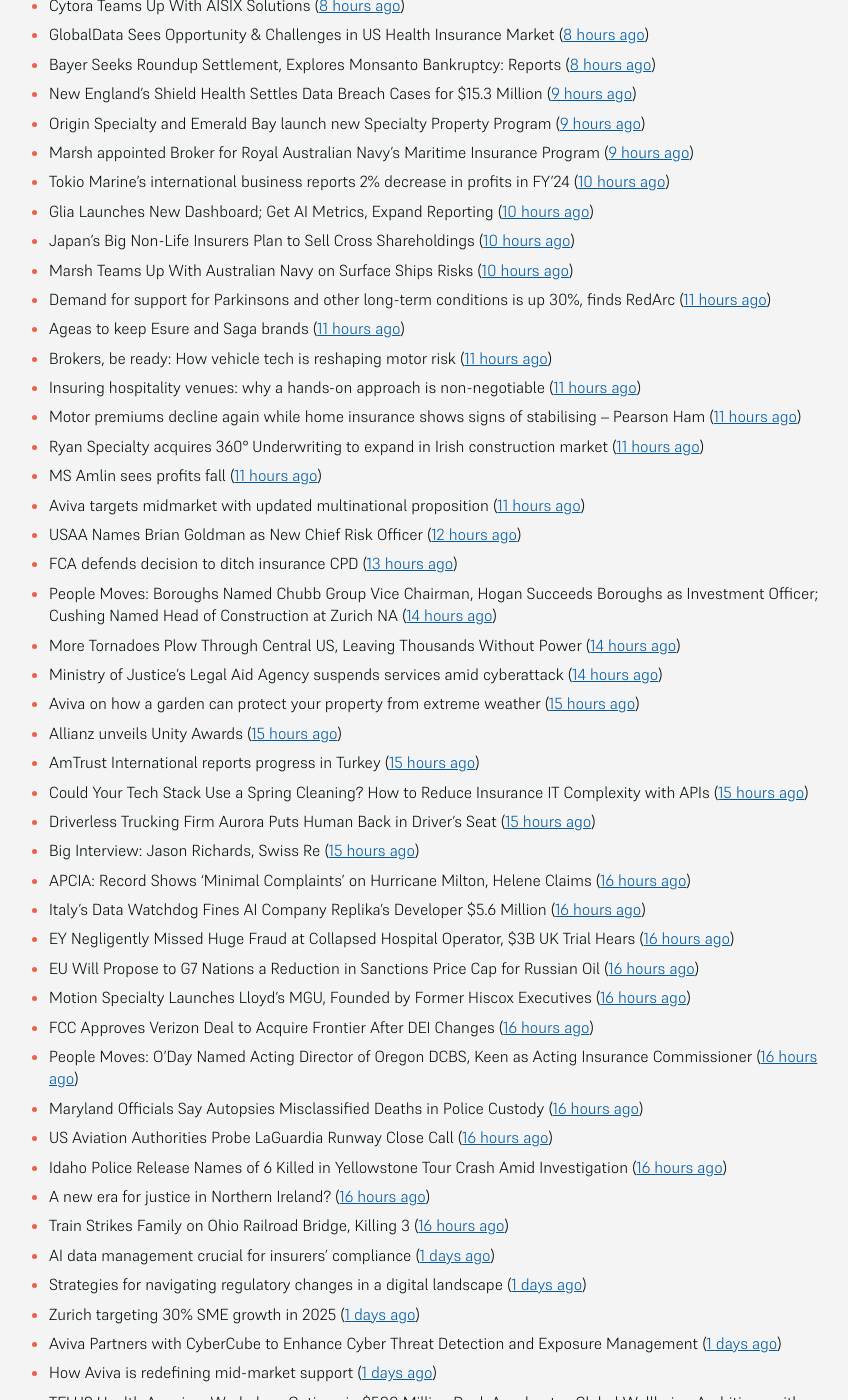
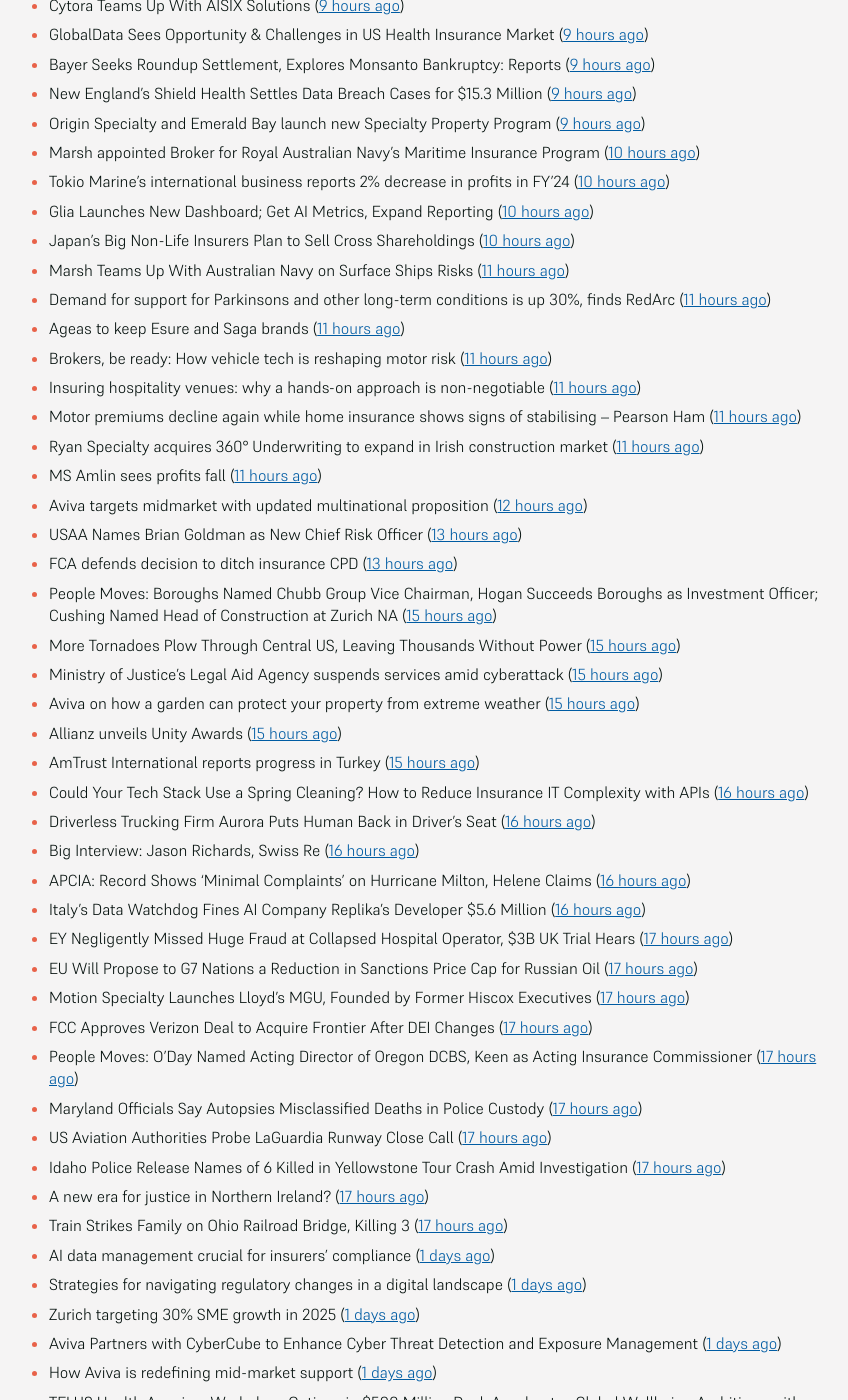
Before and after one commit to mat-0/feeds.thechels.uk, a Jekyll site: the page built from index.md, in a window 1280 px wide and 1400 px high, scrolled down 1008 px. Shown: the whole window, without its empty margins (215-1063 px from the left). Built offline with Jekyll 4.4.1, drawn with Linux system fonts in a browser that asks for light colours; some of the changed text lies outside the part shown.

Commit message:
New Feed

```diff
--- a/index.md
+++ b/index.md
@@ -20,28 +20,28 @@ description: Latest Updates
 - Ryan Specialty Acquires Irish MGU 360° Underwriting ([5 hours ago](https://www.insurancejournal.com/news/international/2025/05/20/824530.htm))
 - No NOAA Large-Disaster Data to Hurt Insurers’ Grasp of Secondary Perils, Says AM Best ([5 hours ago](https://www.insurancejournal.com/news/national/2025/05/20/824515.htm))
 - Iowa-Based Ice Cream Manufacturer Issues Recall Over Plastic Concerns ([5 hours ago](https://www.insurancejournal.com/news/midwest/2025/05/20/824520.htm))
-- Europe’s big four reinsurers still on track to meet ‘ambitious’ 2025 targets, says Fitch ([5 hours ago](https://www.reinsurancene.ws/europes-big-four-reinsurers-still-on-track-to-meet-ambitious-2025-targets-says-fitch/))
+- Europe’s big four reinsurers still on track to meet ‘ambitious’ 2025 targets, says Fitch ([6 hours ago](https://www.reinsurancene.ws/europes-big-four-reinsurers-still-on-track-to-meet-ambitious-2025-targets-says-fitch/))
 - Hannover Re promotes Hermenier to Managing Director, Klass to retire ([6 hours ago](https://www.reinsurancene.ws/hannover-re-promotes-hermenier-to-managing-director-klass-to-retire/))
-- Stablecoin Bill Advances in US Senate in Big Win for Crypto ([6 hours ago](https://www.insurancejournal.com/news/national/2025/05/20/824512.htm))
-- Cyclone Reinsurance Pool reduces insurance premiums for Australians in high risk areas ([6 hours ago](https://www.reinsurancene.ws/cyclone-reinsurance-pool-reduces-insurance-premiums-for-australians-in-high-risk-areas/))
+- Stablecoin Bill Advances in US Senate in Big Win for Crypto ([7 hours ago](https://www.insurancejournal.com/news/national/2025/05/20/824512.htm))
+- Cyclone Reinsurance Pool reduces insurance premiums for Australians in high risk areas ([7 hours ago](https://www.reinsurancene.ws/cyclone-reinsurance-pool-reduces-insurance-premiums-for-australians-in-high-risk-areas/))
 - Everest appoints Darryl Page to its Board of Directors ([7 hours ago](https://www.reinsurancene.ws/everest-appoints-darryl-page-to-its-board-of-directors/))
 - Cytora and Aisix Solutions Partner to Bolster Insurers’ Wildfire Risk Management ([7 hours ago](https://www.insurtechinsights.com/cytora-and-aisix-solutions-partner-to-bolster-insurers-wildfire-risk-management/))
-- Massachusetts Denies 7.1% Workers’ Comp Rate Hike After 2024 ‘Excessive’ Cut ([7 hours ago](https://www.insurancejournal.com/news/east/2025/05/20/824489.htm))
-- Wildfire risk intensifies across the US, urging greater resilience and collaboration, warns Triple-I ([7 hours ago](https://www.reinsurancene.ws/wildfire-risk-intensifies-across-the-us-urging-greater-resilience-and-collaboration-warns-triple-i/))
-- Nearmap to Acquire Itel in $1.3 Billion Deal, Creating $8 Billion Property Intelligence Powerhouse ([7 hours ago](https://www.insurtechinsights.com/nearmap-to-acquire-itel-in-1-3-billion-deal-creating-8-billion-property-intelligence-powerhouse/))
+- Massachusetts Denies 7.1% Workers’ Comp Rate Hike After 2024 ‘Excessive’ Cut ([8 hours ago](https://www.insurancejournal.com/news/east/2025/05/20/824489.htm))
+- Wildfire risk intensifies across the US, urging greater resilience and collaboration, warns Triple-I ([8 hours ago](https://www.reinsurancene.ws/wildfire-risk-intensifies-across-the-us-urging-greater-resilience-and-collaboration-warns-triple-i/))
+- Nearmap to Acquire Itel in $1.3 Billion Deal, Creating $8 Billion Property Intelligence Powerhouse ([8 hours ago](https://www.insurtechinsights.com/nearmap-to-acquire-itel-in-1-3-billion-deal-creating-8-billion-property-intelligence-powerhouse/))
 - Grant Williamson to lead Willis CRB in Canada ([8 hours ago](https://www.reinsurancene.ws/grant-williamson-to-lead-willis-crb-in-canada/))
-- Deutsche Rück reports strong 2024 performance as net profit hits €14.5m ([8 hours ago](https://www.reinsurancene.ws/deutsche-ruck-reports-strong-2024-performance-as-net-profit-hits-e14-5m/))
-- Sophos and Capsule Insurance Join Forces to Offer Integrated Cybersecurity and Insurance for UK Businesses ([8 hours ago](https://www.insurtechinsights.com/sophos-and-capsule-insurance-join-forces-to-offer-integrated-cybersecurity-and-insurance-for-uk-businesses/))
-- Cytora Teams Up With AISIX Solutions ([8 hours ago](https://insurance-edge.net/2025/05/20/cytora-teams-up-with-aisix-solutions/))
-- GlobalData Sees Opportunity & Challenges in US Health Insurance Market ([8 hours ago](https://insurance-edge.net/2025/05/20/globaldata-sees-opportunity-challenges-in-us-health-insurance-market/))
-- Bayer Seeks Roundup Settlement, Explores Monsanto Bankruptcy: Reports ([8 hours ago](https://www.insurancejournal.com/news/national/2025/05/20/824477.htm))
+- Deutsche Rück reports strong 2024 performance as net profit hits €14.5m ([9 hours ago](https://www.reinsurancene.ws/deutsche-ruck-reports-strong-2024-performance-as-net-profit-hits-e14-5m/))
+- Sophos and Capsule Insurance Join Forces to Offer Integrated Cybersecurity and Insurance for UK Businesses ([9 hours ago](https://www.insurtechinsights.com/sophos-and-capsule-insurance-join-forces-to-offer-integrated-cybersecurity-and-insurance-for-uk-businesses/))
+- Cytora Teams Up With AISIX Solutions ([9 hours ago](https://insurance-edge.net/2025/05/20/cytora-teams-up-with-aisix-solutions/))
+- GlobalData Sees Opportunity & Challenges in US Health Insurance Market ([9 hours ago](https://insurance-edge.net/2025/05/20/globaldata-sees-opportunity-challenges-in-us-health-insurance-market/))
+- Bayer Seeks Roundup Settlement, Explores Monsanto Bankruptcy: Reports ([9 hours ago](https://www.insurancejournal.com/news/national/2025/05/20/824477.htm))
 - New England’s Shield Health Settles Data Breach Cases for $15.3 Million ([9 hours ago](https://www.insurancejournal.com/news/east/2025/05/20/824475.htm))
 - Origin Specialty and Emerald Bay launch new Specialty Property Program ([9 hours ago](https://www.reinsurancene.ws/origin-specialty-and-emerald-bay-launch-new-specialty-property-program/))
-- Marsh appointed Broker for Royal Australian Navy’s Maritime Insurance Program ([9 hours ago](https://www.reinsurancene.ws/marsh-appointed-broker-for-royal-australian-navys-maritime-insurance-program/))
+- Marsh appointed Broker for Royal Australian Navy’s Maritime Insurance Program ([10 hours ago](https://www.reinsurancene.ws/marsh-appointed-broker-for-royal-australian-navys-maritime-insurance-program/))
 - Tokio Marine’s international business reports 2% decrease in profits in FY’24 ([10 hours ago](https://www.reinsurancene.ws/tokio-marines-international-business-reports-2-decrease-in-profits-in-fy24/))
 - Glia Launches New Dashboard; Get AI Metrics, Expand Reporting ([10 hours ago](https://insurance-edge.net/2025/05/20/glia-launches-new-dashboard-get-ai-metrics-expand-reporting/))
 - Japan’s Big Non-Life Insurers Plan to Sell Cross Shareholdings ([10 hours ago](https://www.insurancejournal.com/news/international/2025/05/20/824468.htm))
-- Marsh Teams Up With Australian Navy on Surface Ships Risks ([10 hours ago](https://insurance-edge.net/2025/05/20/marsh-teams-up-with-australian-navy-on-surface-ships-risks/))
+- Marsh Teams Up With Australian Navy on Surface Ships Risks ([11 hours ago](https://insurance-edge.net/2025/05/20/marsh-teams-up-with-australian-navy-on-surface-ships-risks/))
 - Demand for support for Parkinsons and other long-term conditions is up 30%, finds RedArc ([11 hours ago](https://ifamagazine.com/demand-for-support-for-parkinsons-and-other-long-term-conditions-is-up-30-finds-redarc/))
 - Ageas to keep Esure and Saga brands ([11 hours ago](https://www.postonline.co.uk/news/7957788/ageas-to-keep-esure-and-saga-brands))
 - Brokers, be ready: How vehicle tech is reshaping motor risk ([11 hours ago](https://www.insurancebusinessmag.com/uk/news/auto-motor/brokers-be-ready-how-vehicle-tech-is-reshaping-motor-risk-536269.aspx))
@@ -49,30 +49,30 @@ description: Latest Updates
 - Motor premiums decline again while home insurance shows signs of stabilising – Pearson Ham ([11 hours ago](https://www.insurancebusinessmag.com/uk/news/auto-motor/motor-premiums-decline-again-while-home-insurance-shows-signs-of-stabilising--pearson-ham-536267.aspx))
 - Ryan Specialty acquires 360° Underwriting to expand in Irish construction market ([11 hours ago](https://www.insurancebusinessmag.com/uk/news/breaking-news/ryan-specialty-acquires-360-underwriting-to-expand-in-irish-construction-market-536266.aspx))
 - MS Amlin sees profits fall ([11 hours ago](https://www.insurancebusinessmag.com/uk/news/breaking-news/ms-amlin-sees-profits-fall-536259.aspx))
-- Aviva targets midmarket with updated multinational proposition ([11 hours ago](https://www.postonline.co.uk/broker/7957787/aviva-targets-midmarket-with-updated-multinational-proposition))
-- USAA Names Brian Goldman as New Chief Risk Officer ([12 hours ago](https://www.insurtechinsights.com/usaa-names-brian-goldman-as-new-chief-risk-officer/))
+- Aviva targets midmarket with updated multinational proposition ([12 hours ago](https://www.postonline.co.uk/broker/7957787/aviva-targets-midmarket-with-updated-multinational-proposition))
+- USAA Names Brian Goldman as New Chief Risk Officer ([13 hours ago](https://www.insurtechinsights.com/usaa-names-brian-goldman-as-new-chief-risk-officer/))
 - FCA defends decision to ditch insurance CPD ([13 hours ago](https://www.postonline.co.uk/news/7957780/fca-defends-decision-to-ditch-insurance-cpd))
-- People Moves: Boroughs Named Chubb Group Vice Chairman, Hogan Succeeds Boroughs as Investment Officer; Cushing Named Head of Construction at Zurich NA ([14 hours ago](https://www.insurancejournal.com/news/national/2025/05/20/824390.htm))
-- More Tornadoes Plow Through Central US, Leaving Thousands Without Power ([14 hours ago](https://www.insurancejournal.com/news/southeast/2025/05/20/824450.htm))
-- Ministry of Justice's Legal Aid Agency suspends services amid cyberattack ([14 hours ago](https://www.insurancebusinessmag.com/uk/news/cyber/ministry-of-justices-legal-aid-agency-suspends-services-amid-cyberattack-536241.aspx))
+- People Moves: Boroughs Named Chubb Group Vice Chairman, Hogan Succeeds Boroughs as Investment Officer; Cushing Named Head of Construction at Zurich NA ([15 hours ago](https://www.insurancejournal.com/news/national/2025/05/20/824390.htm))
+- More Tornadoes Plow Through Central US, Leaving Thousands Without Power ([15 hours ago](https://www.insurancejournal.com/news/southeast/2025/05/20/824450.htm))
+- Ministry of Justice's Legal Aid Agency suspends services amid cyberattack ([15 hours ago](https://www.insurancebusinessmag.com/uk/news/cyber/ministry-of-justices-legal-aid-agency-suspends-services-amid-cyberattack-536241.aspx))
 - Aviva on how a garden can protect your property from extreme weather ([15 hours ago](https://www.insurancebusinessmag.com/uk/news/property-insurance/aviva-on-how-a-garden-can-protect-your-property-from-extreme-weather-536238.aspx))
 - Allianz unveils Unity Awards ([15 hours ago](https://www.insurancebusinessmag.com/uk/news/breaking-news/allianz-unveils-unity-awards-536237.aspx))
 - AmTrust International reports progress in Turkey ([15 hours ago](https://www.insurancebusinessmag.com/uk/news/breaking-news/amtrust-international-reports-progress-in-turkey-536236.aspx))
-- Could Your Tech Stack Use a Spring Cleaning? How to Reduce Insurance IT Complexity with APIs ([15 hours ago](https://www.insurancejournal.com/blogs/agentsync/2025/05/20/822951.htm))
-- Driverless Trucking Firm Aurora Puts Human Back in Driver’s Seat ([15 hours ago](https://www.insurancejournal.com/news/southcentral/2025/05/20/824443.htm))
-- Big Interview: Jason Richards, Swiss Re ([15 hours ago](https://www.postonline.co.uk/reinsurance/7957541/big-interview-jason-richards-swiss-re))
+- Could Your Tech Stack Use a Spring Cleaning? How to Reduce Insurance IT Complexity with APIs ([16 hours ago](https://www.insurancejournal.com/blogs/agentsync/2025/05/20/822951.htm))
+- Driverless Trucking Firm Aurora Puts Human Back in Driver’s Seat ([16 hours ago](https://www.insurancejournal.com/news/southcentral/2025/05/20/824443.htm))
+- Big Interview: Jason Richards, Swiss Re ([16 hours ago](https://www.postonline.co.uk/reinsurance/7957541/big-interview-jason-richards-swiss-re))
 - APCIA: Record Shows ‘Minimal Complaints’ on Hurricane Milton, Helene Claims ([16 hours ago](https://www.insurancejournal.com/news/national/2025/05/20/824364.htm))
 - Italy’s Data Watchdog Fines AI Company Replika’s Developer $5.6 Million ([16 hours ago](https://www.insurancejournal.com/news/international/2025/05/20/824403.htm))
-- EY Negligently Missed Huge Fraud at Collapsed Hospital Operator, $3B UK Trial Hears ([16 hours ago](https://www.insurancejournal.com/news/international/2025/05/20/824369.htm))
-- EU Will Propose to G7 Nations a Reduction in Sanctions Price Cap for Russian Oil ([16 hours ago](https://www.insurancejournal.com/news/international/2025/05/20/824398.htm))
-- Motion Specialty Launches Lloyd’s MGU, Founded by Former Hiscox Executives ([16 hours ago](https://www.insurancejournal.com/news/international/2025/05/20/824409.htm))
-- FCC Approves Verizon Deal to Acquire Frontier After DEI Changes ([16 hours ago](https://www.insurancejournal.com/news/national/2025/05/20/824415.htm))
-- People Moves: O’Day Named Acting Director of Oregon DCBS, Keen as Acting Insurance Commissioner ([16 hours ago](https://www.insurancejournal.com/news/west/2025/05/20/824095.htm))
-- Maryland Officials Say Autopsies Misclassified Deaths in Police Custody ([16 hours ago](https://www.insurancejournal.com/news/east/2025/05/20/824439.htm))
-- US Aviation Authorities Probe LaGuardia Runway Close Call ([16 hours ago](https://www.insurancejournal.com/news/east/2025/05/20/824432.htm))
-- Idaho Police Release Names of 6 Killed in Yellowstone Tour Crash Amid Investigation ([16 hours ago](https://www.insurancejournal.com/news/west/2025/05/20/824420.htm))
-- A new era for justice in Northern Ireland? ([16 hours ago](https://www.postonline.co.uk/claims/7957782/a-new-era-for-justice-in-northern-ireland))
-- Train Strikes Family on Ohio Railroad Bridge, Killing 3 ([16 hours ago](https://www.insurancejournal.com/news/midwest/2025/05/20/824453.htm))
+- EY Negligently Missed Huge Fraud at Collapsed Hospital Operator, $3B UK Trial Hears ([17 hours ago](https://www.insurancejournal.com/news/international/2025/05/20/824369.htm))
+- EU Will Propose to G7 Nations a Reduction in Sanctions Price Cap for Russian Oil ([17 hours ago](https://www.insurancejournal.com/news/international/2025/05/20/824398.htm))
+- Motion Specialty Launches Lloyd’s MGU, Founded by Former Hiscox Executives ([17 hours ago](https://www.insurancejournal.com/news/international/2025/05/20/824409.htm))
+- FCC Approves Verizon Deal to Acquire Frontier After DEI Changes ([17 hours ago](https://www.insurancejournal.com/news/national/2025/05/20/824415.htm))
+- People Moves: O’Day Named Acting Director of Oregon DCBS, Keen as Acting Insurance Commissioner ([17 hours ago](https://www.insurancejournal.com/news/west/2025/05/20/824095.htm))
+- Maryland Officials Say Autopsies Misclassified Deaths in Police Custody ([17 hours ago](https://www.insurancejournal.com/news/east/2025/05/20/824439.htm))
+- US Aviation Authorities Probe LaGuardia Runway Close Call ([17 hours ago](https://www.insurancejournal.com/news/east/2025/05/20/824432.htm))
+- Idaho Police Release Names of 6 Killed in Yellowstone Tour Crash Amid Investigation ([17 hours ago](https://www.insurancejournal.com/news/west/2025/05/20/824420.htm))
+- A new era for justice in Northern Ireland? ([17 hours ago](https://www.postonline.co.uk/claims/7957782/a-new-era-for-justice-in-northern-ireland))
+- Train Strikes Family on Ohio Railroad Bridge, Killing 3 ([17 hours ago](https://www.insurancejournal.com/news/midwest/2025/05/20/824453.htm))
 - AI data management crucial for insurers' compliance ([1 days ago](https://www.dig-in.com/news/ai-data-management-crucial-for-insurers-compliance))
 - Strategies for navigating regulatory changes in a digital landscape ([1 days ago](https://www.dig-in.com/opinion/strategies-for-navigating-federal-and-state-regulations))
 - Zurich targeting 30% SME growth in 2025 ([1 days ago](https://www.postonline.co.uk/news/7957779/zurich-targeting-30-sme-growth-in-2025))
```
Also changed, not shown: other parts of index.md (+4 -4 lines).
